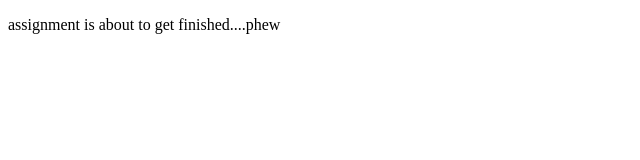
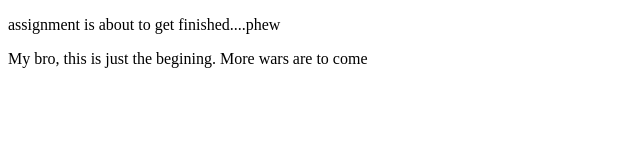
Before and after one commit to Madmax-13/assignment, a plain HTML site: page index.html in a window 1280 px wide. Shown: the whole page, without its empty margins (0-640 px from the left). Drawn offline with Linux system fonts and the light colour scheme.

Commit message:
Update index.html
update oo

```diff
--- a/index.html
+++ b/index.html
@@ -7,5 +7,6 @@
 </head>
 <body>
     <p> assignment is about to get finished....phew</p>
+    <p>My bro, this is just the begining. More wars are to come</p>
 </body>
 </html>
```
